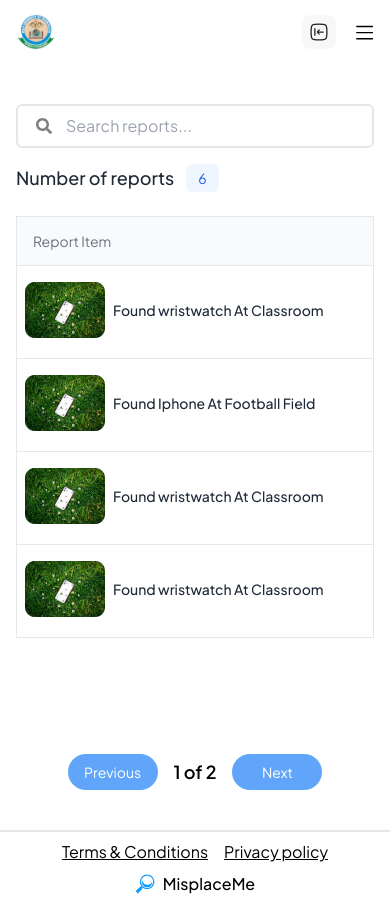
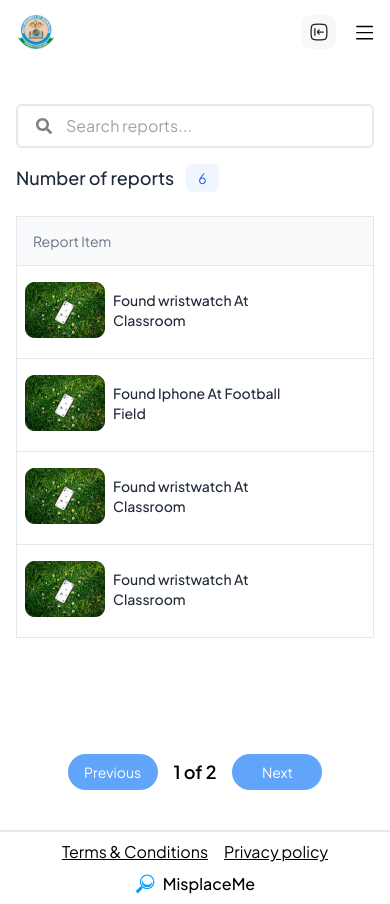
Before and after one commit to Ghreatness-Laboratory/lost-found_bellsuniversity, a React (Create React App) app: page /reports in a window 390 px wide. Built offline with nearby package versions, Linux system fonts and the light colour scheme; a web font is replaced by a local one.

Commit message:
feat(src): implement loader for dynamic rendering

```diff
--- /dev/null
+++ b/src/components/common/loader.tsx
@@ -0,0 +1,38 @@
+import React from "react";
+
+const Loader: React.FC = () => {
+  return (
+    <div className="min-h-[70vh] flex justify-center items-center">
+      <svg className="w-16 h-16 animate-spin" viewBox="25 25 50 50">
+        <circle
+          className="fill-none stroke-blue-500 stroke-[2] stroke-dasharray-[1_200] stroke-dashoffset-0 stroke-linecap-round"
+          cx="50"
+          cy="50"
+          r="20"
+          style={{
+            animation: "dash 1.5s ease-in-out infinite",
+          }}
+        />
+      </svg>
+      <style>
+        {`
+          @keyframes dash {
+            0% {
+              stroke-dasharray: 1, 200;
+              stroke-dashoffset: 0;
+            }
+            50% {
+              stroke-dasharray: 90, 200;
+              stroke-dashoffset: -35px;
+            }
+            100% {
+              stroke-dashoffset: -125px;
+            }
+          }
+        `}
+      </style>
+    </div>
+  );
+};
+
+export default Loader;
--- a/src/components/common/reportList.tsx
+++ b/src/components/common/reportList.tsx
@@ -2,6 +2,7 @@ import React, { useState } from "react";
 import useFetch from "../../hooks/useFetch";
 import { ReportProps } from "../../types/report";
 import ReportItem from "./reportItem";
+import Loader from "./loader";
 
 interface ReportListProps {
   title?: string,
@@ -13,7 +14,7 @@ const ReportList = ({ title, filter, selectedLocations = [] }: ReportListProps)
   const [searchQuery, setSearchQuery] = useState("");
   const [currentPage, setCurrentPage] = useState(1);
   const itemsPerPage = 6;
-  const { data: items } = useFetch<ReportProps[]>("/data/reports.json");
+  const { data: items, loading } = useFetch<ReportProps[]>("/data/reports.json");
 
   const filteredItems = (items ?? []).filter((item) => {
     const matchesSearch = item.name.toLowerCase().includes(searchQuery.toLowerCase());
@@ -44,6 +45,10 @@ const ReportList = ({ title, filter, selectedLocations = [] }: ReportListProps)
 
   const handlePrevPage = () => {
     if (currentPage > 1) setCurrentPage((prev) => prev - 1);
+  };
+
+  if (loading) {
+    return <Loader/>
   };
 
   return (
--- a/src/components/reports/reportHistory.tsx
+++ b/src/components/reports/reportHistory.tsx
@@ -2,13 +2,14 @@ import React, { useEffect, useMemo, useState } from "react";
 import { FaClock, FaSearch } from "react-icons/fa";
 import useFetch from "../../hooks/useFetch";
 import { ReportProps } from "../../types/report";
+import Loader from "../common/loader";
 
 interface EditableReport extends ReportProps {
   isEditing: boolean;
 }
 
 const ReportsHistory: React.FC = () => {
-  const { data: reports } = useFetch<ReportProps[]>("/data/reports.json");
+  const { data: reports, loading } = useFetch<ReportProps[]>("/data/reports.json");
   const [reportList, setReportList] = useState<EditableReport[]>([]);
 
   useEffect(() => {
@@ -76,6 +77,10 @@ const ReportsHistory: React.FC = () => {
 
   const handleNextPage = () => {
     setCurrentPage((prev) => Math.min(prev + 1, totalPages));
+  };
+
+  if (loading) {
+    return <Loader />
   };
 
   return (
@@ -174,7 +179,7 @@ const ReportsHistory: React.FC = () => {
                 <tbody className="bg-white divide-y divide-gray-200">
                   {paginatedItems.map((report) => (
                     <tr key={report.id}>
-                      <td className="px-2 md:px-4 py-4 md:py-5 text-sm font-medium text-gray-700 whitespace-nowrap">
+                      <td className="px-2 md:px-4 py-4 md:py-5 text-sm font-medium text-gray-700">
                         <div className="inline-flex items-center gap-x-3">
                           <div className="flex items-center gap-x-2">
                             {report.isEditing ? (
@@ -208,7 +213,7 @@ const ReportsHistory: React.FC = () => {
                                     alt={report.name}
                                   />
                                 </div>
-                                <h2 className="font-medium md:text-lg lg:w-[300px] text-gray-800 overflow-hidden">
+                                <h2 className="font-medium md:text-lg w-[200px] md:w-[250px] lg:w-[300px] text-gray-800 overflow-hidden">
                                   {report.name}
                                 </h2>
                               </>
@@ -314,7 +319,9 @@ const ReportsHistory: React.FC = () => {
 
           <div className="flex items-center justify-center gap-4 mt-8 md:mt-10 max-w-[320px] w-full mx-auto text-sm md:text-base">
             <button
-              className={`py-2 bg-blue-400 text-white rounded-full max-w-[90px] w-full active:bg-blue-500 ${filteredItems.length == itemsPerPage ? 'cursor-not-allowed': ''}`}
+              className={`py-2 bg-blue-400 text-white rounded-full max-w-[90px] w-full active:bg-blue-500 ${
+                filteredItems.length == itemsPerPage ? "cursor-not-allowed" : ""
+              }`}
               onClick={handlePrevPage}
               disabled={currentPage === 1}
             >
@@ -324,7 +331,9 @@ const ReportsHistory: React.FC = () => {
               {currentPage} of {totalPages}
             </span>
             <button
-              className={`py-2 bg-blue-400 text-white rounded-full max-w-[90px] w-full active:bg-blue-500 ${filteredItems.length == itemsPerPage ? 'cursor-not-allowed': ''}`}
+              className={`py-2 bg-blue-400 text-white rounded-full max-w-[90px] w-full active:bg-blue-500 ${
+                filteredItems.length == itemsPerPage ? "cursor-not-allowed" : ""
+              }`}
               onClick={handleNextPage}
               disabled={currentPage === totalPages}
             >
--- a/src/hooks/useFetch.tsx
+++ b/src/hooks/useFetch.tsx
@@ -7,7 +7,7 @@ interface FetchError {
 
 const useFetch = <T,>(url: string): { data: T | undefined; loading: boolean; error: FetchError | null } => {
   const [data, setData] = useState<T | undefined>(undefined);
-  const [loading, setLoading] = useState(false);
+  const [loading, setLoading] = useState(true);
   const [error, setError] = useState<FetchError | null>(null);
 
   useEffect(() => {
--- a/src/pages/home.tsx
+++ b/src/pages/home.tsx
@@ -12,7 +12,7 @@ interface UniversityProps {
 }
 
 const Home: React.FC = () => {
-  const [currentUni, setCurrentUni] = useState<string>("");
+  const [, setCurrentUni] = useState<string>("");
   const [selectedLocations, setSelectedLocations] = useState<string[]>([]);
   const { data: universities } = useFetch<UniversityProps[]>("/data/universities.json");
 
@@ -39,10 +39,10 @@ const Home: React.FC = () => {
       <section className="flex flex-col md:flex-row gap-10 md:justify-between max-w-[1300px] mx-auto px-4 sm:px-8 lg:px-10 pt-5">
         <header className="flex flex-col justify-center gap-5 md:max-w-[650px] w-full text-center md:text-left">
           <p className="text-3xl sm:text-4xl md:text-5xl leading-10 md:leading-[50px] lg:leading-[60px] font-bold">
-            Welcome to <span className="capitalize">{currentUni}</span> Lost and Found
+            Welcome to <span className="capitalize">Bells University</span> Lost and Found
           </p>
           <p className="text-lg lg:text-2xl leading-20 font-normal">
-            At <span className="capitalize">{currentUni}</span> Lost and Found, we can help you find items lost on campus.
+            At <span className="capitalize">Bells University</span> Lost and Found, we can help you find items lost on campus.
           </p>
           <div className="max-w-[500px] w-full mx-auto md:mx-0 mt-5 md:mt-10">
             <h3 className=" bg-blue-400 text-white text-lg md:text-xl py-2 font-semibold text-center rounded-full">
--- a/src/pages/index.tsx
+++ b/src/pages/index.tsx
@@ -16,7 +16,7 @@ const universities = [
 ];
 
 const Index: React.FC = () => {
-  const [currentUni, setCurrentUni] = useState<string>("");
+  const [, setCurrentUni] = useState<string>("");
   const [selectedLocations, setSelectedLocations] = useState<string[]>([]);
 
   useEffect(() => {
@@ -42,11 +42,11 @@ const Index: React.FC = () => {
       <section className="flex flex-col md:flex-row gap-10 md:justify-between max-w-[1300px] mx-auto px-4 sm:px-8 lg:px-10 pt-5">
         <header className="flex flex-col justify-center gap-5 md:max-w-[650px] w-full text-center md:text-left">
           <p className="text-3xl sm:text-4xl md:text-5xl leading-10 md:leading-[50px] lg:leading-[60px] font-bold">
-            Welcome to <span className="capitalize">{currentUni}</span> Lost and
+            Welcome to <span className="capitalize">Bells University</span> Lost and
             Found
           </p>
           <p className="text-lg lg:text-2xl leading-20 font-normal">
-            At <span className="capitalize">{currentUni}</span> Lost and Found,
+            At <span className="capitalize">Bells University</span> Lost and Found,
             we can help you find items lost on campus.
           </p>
           <div className="max-w-[500px] w-full mx-auto md:mx-0 mt-5 md:mt-10">
```
